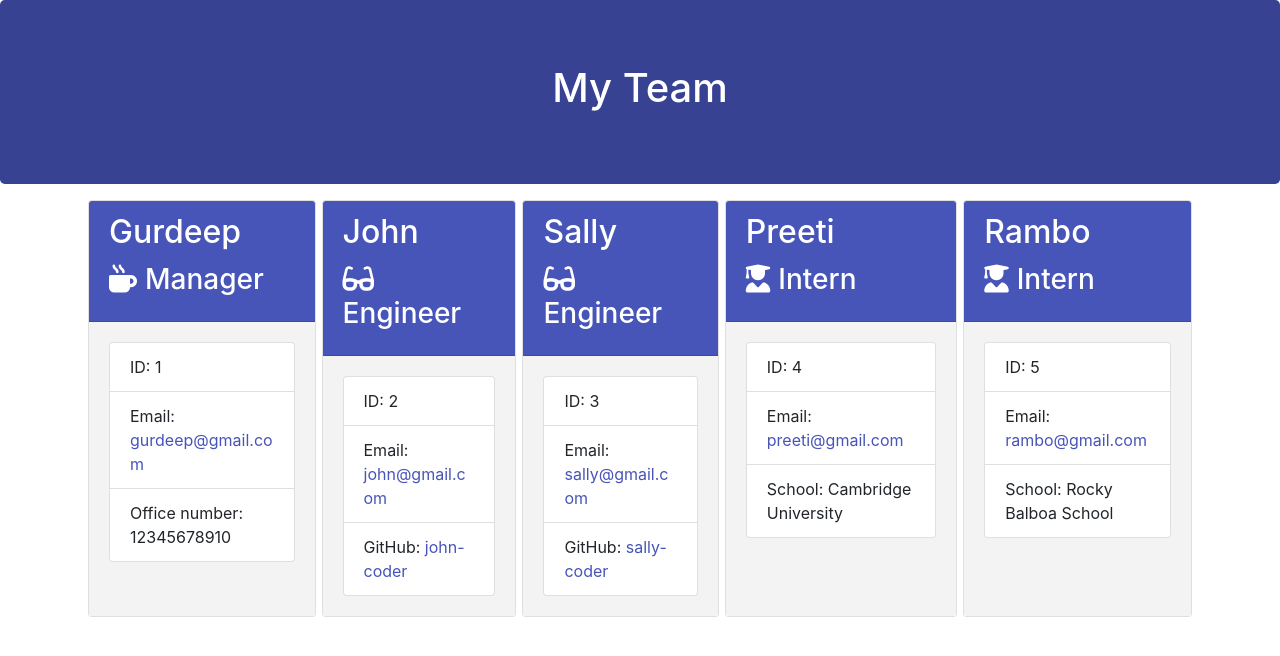
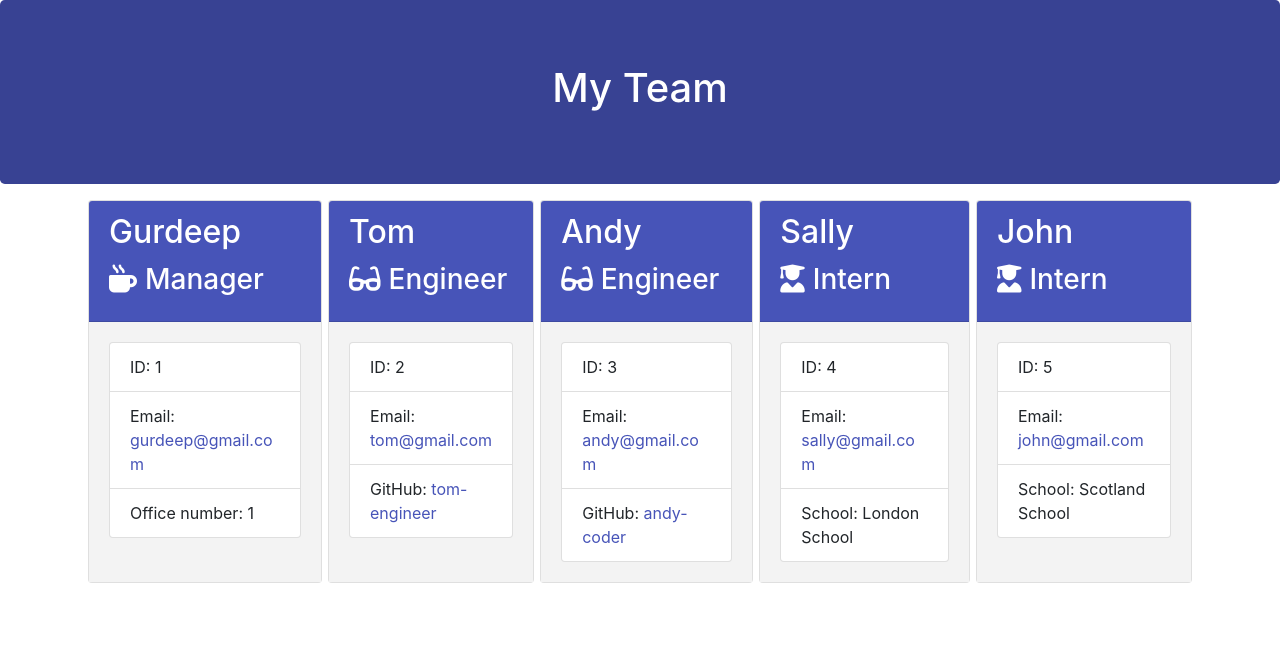
Before and after one commit to gurdeep-ninja/Team-Profile-Generator, a website: page output/team.html in a window 1280 px wide. Drawn offline with nearby package versions, Linux system fonts and the light colour scheme.

Commit message:
Updated generated file based on demo for screencast video

```diff
--- a/output/team.html
+++ b/output/team.html
@@ -13,7 +13,7 @@
     <script src="https://kit.fontawesome.com/c502137733.js"></script>
 </head>
 
-<body class="dark">
+<body>
     <div class="container-fluid">
         <div class="row">
             <div class="col-12 jumbotron mb-3 team-heading">
@@ -34,21 +34,35 @@
             <ul class="list-group">
                 <li class="list-group-item">ID: 1</li>
                 <li class="list-group-item">Email: <a href="mailto:gurdeep@gmail.com">gurdeep@gmail.com</a></li>
-                <li class="list-group-item">Office number: 12345678910</li>
+                <li class="list-group-item">Office number: 1</li>
             </ul>
         </div>
     </div>
 
         <div class="card employee-card">
     <div class="card-header">
-        <h2 class="card-title">John</h2>
+        <h2 class="card-title">Tom</h2>
         <h3 class="card-title"><i class="fas fa-glasses mr-2"></i>Engineer</h3>
     </div>
     <div class="card-body">
         <ul class="list-group">
             <li class="list-group-item">ID: 2</li>
-            <li class="list-group-item">Email: <a href="mailto:john@gmail.com">john@gmail.com</a></li>
-            <li class="list-group-item">GitHub: <a href="https://github.com/john-coder" target="_blank" rel="noopener noreferrer">john-coder</a></li>
+            <li class="list-group-item">Email: <a href="mailto:tom@gmail.com">tom@gmail.com</a></li>
+            <li class="list-group-item">GitHub: <a href="https://github.com/tom-engineer" target="_blank" rel="noopener noreferrer">tom-engineer</a></li>
+        </ul>
+    </div>
+</div>
+
+        <div class="card employee-card">
+    <div class="card-header">
+        <h2 class="card-title">Andy</h2>
+        <h3 class="card-title"><i class="fas fa-glasses mr-2"></i>Engineer</h3>
+    </div>
+    <div class="card-body">
+        <ul class="list-group">
+            <li class="list-group-item">ID: 3</li>
+            <li class="list-group-item">Email: <a href="mailto:andy@gmail.com">andy@gmail.com</a></li>
+            <li class="list-group-item">GitHub: <a href="https://github.com/andy-coder" target="_blank" rel="noopener noreferrer">andy-coder</a></li>
         </ul>
     </div>
 </div>
@@ -56,41 +70,27 @@
         <div class="card employee-card">
     <div class="card-header">
         <h2 class="card-title">Sally</h2>
-        <h3 class="card-title"><i class="fas fa-glasses mr-2"></i>Engineer</h3>
+        <h3 class="card-title"><i class="fas fa-user-graduate mr-2"></i>Intern</h3>
     </div>
     <div class="card-body">
         <ul class="list-group">
-            <li class="list-group-item">ID: 3</li>
+            <li class="list-group-item">ID: 4</li>
             <li class="list-group-item">Email: <a href="mailto:sally@gmail.com">sally@gmail.com</a></li>
-            <li class="list-group-item">GitHub: <a href="https://github.com/sally-coder" target="_blank" rel="noopener noreferrer">sally-coder</a></li>
+            <li class="list-group-item">School: London School</li>
         </ul>
     </div>
 </div>
 
         <div class="card employee-card">
     <div class="card-header">
-        <h2 class="card-title">Preeti</h2>
-        <h3 class="card-title"><i class="fas fa-user-graduate mr-2"></i>Intern</h3>
-    </div>
-    <div class="card-body">
-        <ul class="list-group">
-            <li class="list-group-item">ID: 4</li>
-            <li class="list-group-item">Email: <a href="mailto:preeti@gmail.com">preeti@gmail.com</a></li>
-            <li class="list-group-item">School: Cambridge University</li>
-        </ul>
-    </div>
-</div>
-
-        <div class="card employee-card">
-    <div class="card-header">
-        <h2 class="card-title">Rambo</h2>
+        <h2 class="card-title">John</h2>
         <h3 class="card-title"><i class="fas fa-user-graduate mr-2"></i>Intern</h3>
     </div>
     <div class="card-body">
         <ul class="list-group">
             <li class="list-group-item">ID: 5</li>
-            <li class="list-group-item">Email: <a href="mailto:rambo@gmail.com">rambo@gmail.com</a></li>
-            <li class="list-group-item">School: Rocky Balboa School</li>
+            <li class="list-group-item">Email: <a href="mailto:john@gmail.com">john@gmail.com</a></li>
+            <li class="list-group-item">School: Scotland School</li>
         </ul>
     </div>
 </div>
```
